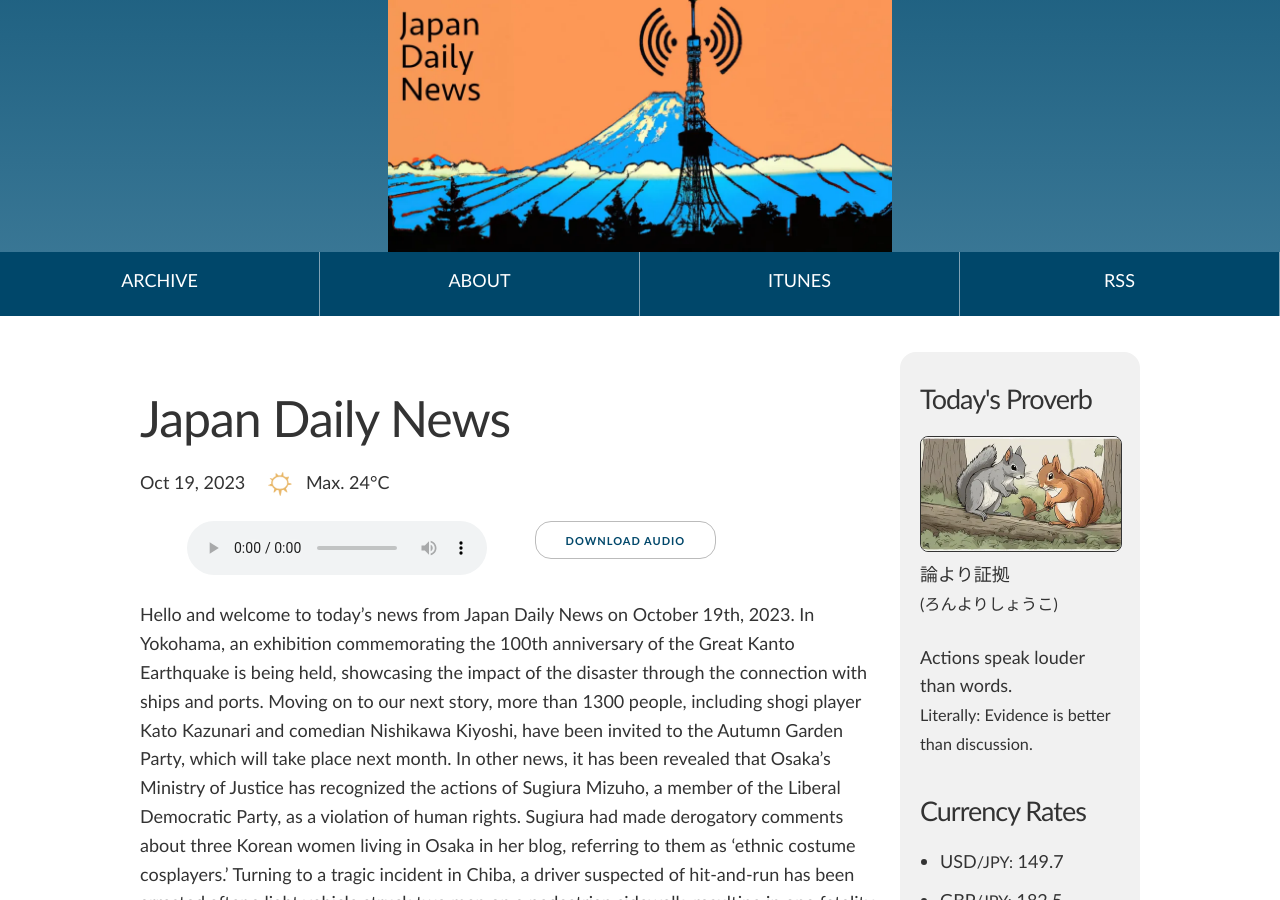
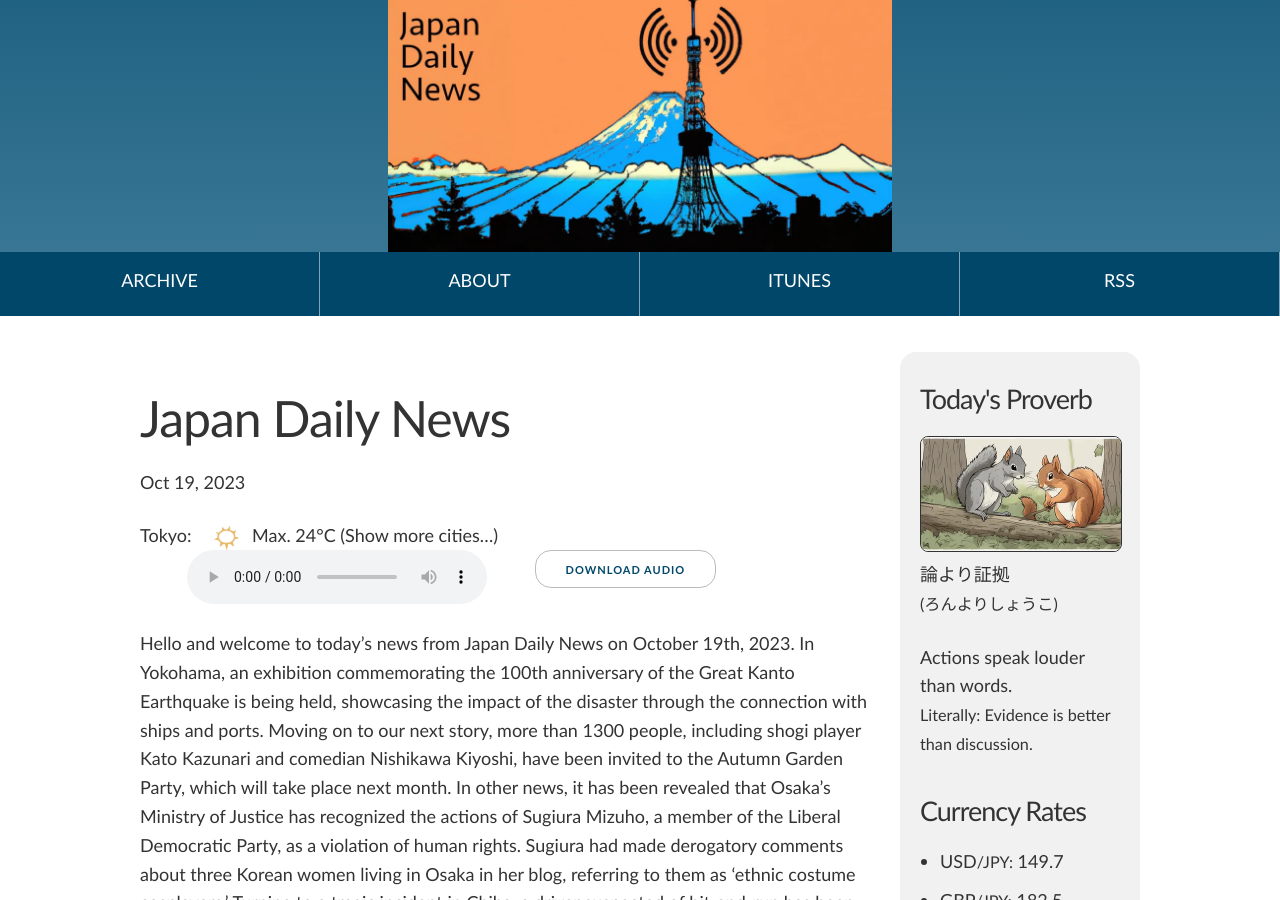
Before and after one commit to tagawa/JapanDailyNews, a Jekyll site: the page built from docs/index.html, in a window 1280 px wide and 900 px high. Built offline with Jekyll 4.4.1, drawn with Linux system fonts in a browser that asks for light colours; comment, search, counter and statistics services are not loaded.

Commit message:
Added weather details box

```diff
--- a/docs/index.html
+++ b/docs/index.html
@@ -12,11 +12,16 @@ summary: Today's news from Japan, powered by AI. This computer-generated daily p
 
     <p class="post-meta"><time datetime="{{ latest_post.date | date_to_xmlschema }}" itemprop="datePublished">{{ latest_post.date | date: "%b %-d, %Y" }}</time>
 
-        {% if latest_post.weather_image != blank and latest_post.weather_maxtemp != blank and latest_post.weather_description != blank -%}
-            <img src="/images/weather/{{ latest_post.weather_image }}" alt="{{ latest_post.weather_description }}." title="{{ latest_post.weather_description }}." style="max-height: 24px; margin: 0 0.5em 0 1em; vertical-align: middle;">
-            Max. {{ latest_post.weather_maxtemp }}°C
-        {%- endif %}
     </p>
+
+    {% if latest_post.weather_tokyo_image != blank and latest_post.weather_tokyo_maxtemp != blank and latest_post.weather_tokyo_description != blank -%}
+      <details>
+        <summary>
+          Tokyo: <img src="/images/weather/{{ latest_post.weather_tokyo_image }}" alt="{{ latest_post.weather_tokyo_description }}." title="{{ latest_post.weather_tokyo_description }}." style="max-height: 24px; margin: 0 0.5em 0 1em; vertical-align: middle;"> Max. {{ latest_post.weather_tokyo_maxtemp }}°C (Show more cities…)
+        </summary>
+        Osaka: <img src="/images/weather/{{ latest_post.weather_osaka_image }}" alt="{{ latest_post.weather_osaka_description }}." title="{{ latest_post.weather_osaka_description }}." style="max-height: 24px; margin: 0 0.5em 0 1em; vertical-align: middle;"> Max. {{ latest_post.weather_osaka_maxtemp }}°C
+      </details>
+    {%- endif %}
 
     <div class="container center-content post-audio">
         <div class="six columns center-content">
```
